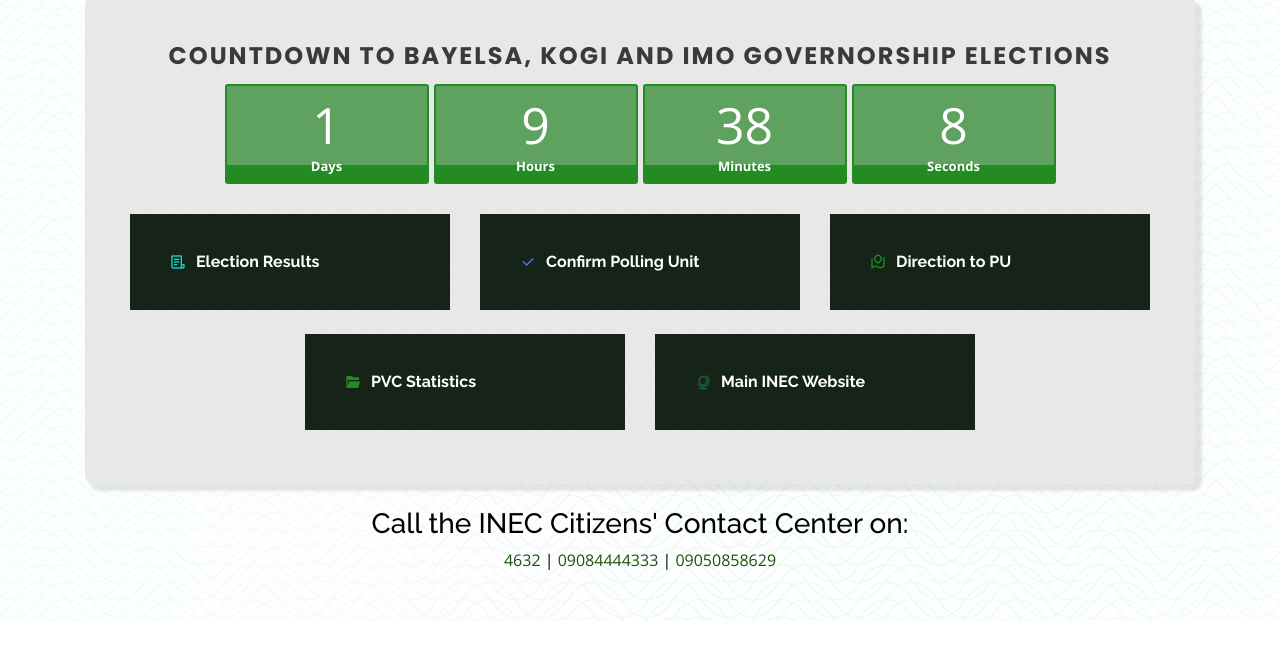
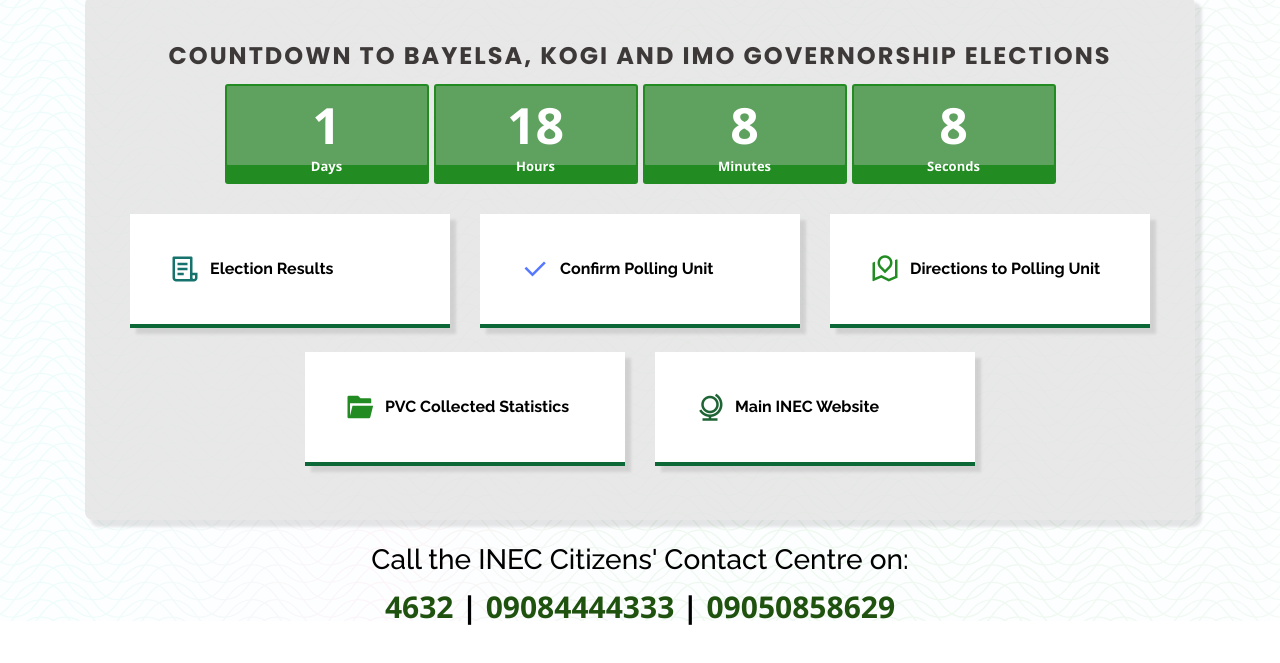
Before and after one commit to TeeXee19/inec, a plain HTML site: page index.html in a window 1280 px wide. Shown: the part 179-842 px from the top of the page. Before the commit the page ends 815 px from the top, so only its background shows below. Drawn offline with nearby package versions, Linux system fonts and the light colour scheme.

Commit message:
New Commit

```diff
--- a/assets/css/style.css
+++ b/assets/css/style.css
@@ -234,23 +234,26 @@
   display: flex;
   align-items: center;
   padding: 40px;
-  background: rgb(21 35 24);
+  background: rgb(255, 255, 255);
   transition: ease-in-out 0.3s;
+  border-bottom: 4px solid #0d6838;
+  box-shadow: 6px 6px 3px 0px rgb(4 4 4 / 10%);
+  width: 100%;
 }
 
 .interests .icon-box i {
-  font-size: px;
+  font-size: 30px;
   padding-right: 10px;
   line-height: 1;
 }
 
 .interests .icon-box h3 {
-  font-weight: 700;
+  font-weight: 900;
   margin: 0;
   padding: 0;
   line-height: 1;
   font-size: 16px;
-  color: #fff;
+  color: #000000;
 }
 
 .interests .icon-box:hover {
@@ -412,6 +415,7 @@
   border-radius: 1px;
   background: #5fa15f;
   font-size: 50px;
+  font-weight: 900;
 }
 
 @media (max-width: 700px) {
@@ -468,3 +472,8 @@
   text-align: center;
   color: #000;
 }
+
+.call-links{
+  font-weight: 800;
+  font-size: 30px;
+}
--- a/assets/js/main.js
+++ b/assets/js/main.js
@@ -149,7 +149,7 @@
 
   $(".countDownDate").each(function(){
     // Set the date we're counting down to
-    var countDownDate = new Date("Nov 11, 2023 00:00:00").getTime();
+    var countDownDate = new Date("Nov 11, 2023 08:30:00").getTime();
 
     // Update the count down every 1 second
     var x = setInterval(function() {
@@ -168,7 +168,7 @@
     document.getElementById("second").innerHTML =seconds;
     if (t < 0) {
             clearInterval(x);
-            document.getElementById("demo").innerHTML = "ELECTION DAY";
+            document.getElementById("demo").innerHTML = "The Election has started, go and VOTE!";
             document.getElementById("day").innerHTML ='0';
             document.getElementById("hour").innerHTML ='0';
             document.getElementById("minute").innerHTML ='0' ;
--- a/index.html
+++ b/index.html
@@ -74,10 +74,10 @@
           <div class="interests container">
 
             <div class="row justify-content-center">
-              <div class="col-lg-4 col-md-4 mb-4">
+              <div class="col-lg-4 col-md-4 mb-4 hidden">
                 <a href="https://inecelectionresults.ng/" target="_blank">
                   <div class="icon-box">
-                    <i class="ri-file-list-3-line" style="color: #11dbcf"></i>
+                    <i class="ri-file-list-3-line" style="color: #15726c"></i>
                     <h3>Election Results</h3>
                   </div>
                 </a>
@@ -94,7 +94,7 @@
                 <a href="https://cvr.inecnigeria.org/pu" target="_blank">
                   <div class="icon-box">
                     <i class="ri-road-map-line" style="color: #228b22"></i>
-                    <h3>Direction to PU</h3>
+                    <h3>Directions to Polling Unit</h3>
                   </div>
                 </a>
               </div>
@@ -102,7 +102,7 @@
                 <a href="https://cvr.inecnigeria.org/pu" target="_blank">
                   <div class="icon-box">
                     <i class="ri-folder-open-fill" style="color: #228b22"></i>
-                    <h3>PVC Statistics</h3>
+                    <h3>PVC Collected Statistics</h3>
                   </div>
                 </a>
               </div>
@@ -121,7 +121,7 @@
       </div>
       <div class="call-center-info">
         <div class="">
-          <h3>Call the INEC Citizens' Contact Center on:</h3>
+          <h3>Call the INEC Citizens' Contact Centre on:</h3>
         </div>
         <div class="call-links">
           <a href="tel:+2344632">4632</a> <span> | </span>
```
